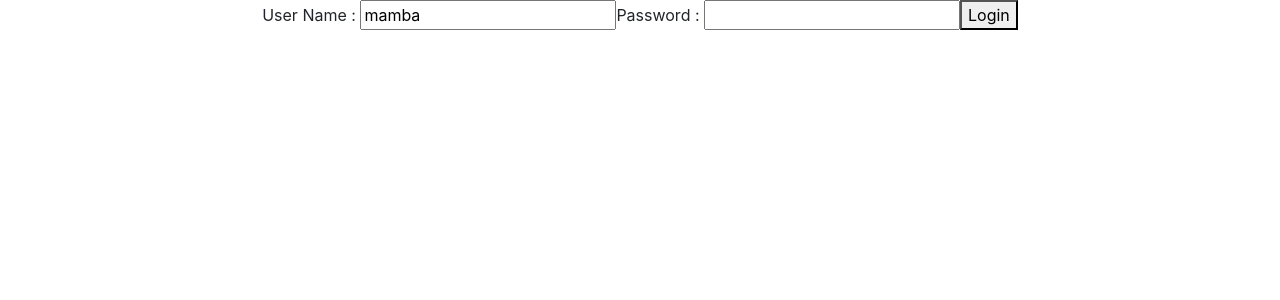
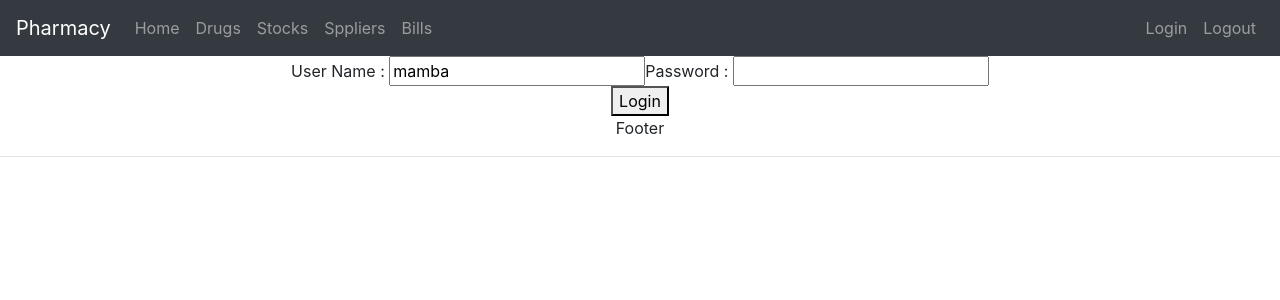
Before and after one commit to awpathum/ePharmacy, a React (Create React App) app in the folder front-end-pharmacy/: page / in a window 1280 px wide. Shown: the top 300 px of the page. Built offline with nearby package versions, Linux system fonts and the light colour scheme.

Commit message:
header created

```diff
--- a/front-end-pharmacy/src/components/PharmacyApp.jsx
+++ b/front-end-pharmacy/src/components/PharmacyApp.jsx
@@ -1,6 +1,6 @@
 import React from 'react';
 import { Component } from "react";
-import { BrowserRouter as Router, Route, Switch } from 'react-router-dom';
+import { BrowserRouter as Router, Route, Switch, Link } from 'react-router-dom';
 
 class PharmacyApp extends Component {
 
@@ -9,9 +9,16 @@ class PharmacyApp extends Component {
             <div className="PharmacyApp">
                 <Router>
                     <>
+                        <HeaderComponent></HeaderComponent>
+                        <Switch>
                             <Route path="/" exact component={LoginComponent}></Route>
                             <Route path="/authenticate" component={LoginComponent}></Route>
-                        <Route path="/home/" component={WelcomeComponent}></Route>
+                            <Route path="/home/checkStock" component={ListDrugsComponent}></Route>
+                            <Route path="/home" exact component={WelcomeComponent}></Route>
+                            <Route path="" component={ErrorComponent}></Route>
+                        </Switch>
+                        <FooterComponent></FooterComponent>
+
                     </>
                 </Router>
 
@@ -23,11 +30,99 @@ class PharmacyApp extends Component {
     }
 }
 
+class ListDrugsComponent extends Component {
+    constructor(props) {
+        super(props)
+        this.state = {
+            drugs: [
+                { id: 'PK001', Name: 'Panadol', unitPrice: 10, Compound: 'Paracetamol', Quantity: 5000 },
+                { id: 'PK001', Name: 'Panadol', unitPrice: 10, Compound: 'Paracetamol', Quantity: 5000 },
+
+            ]
+        }
+    }
+
+    render() {
+        return (
+            <div>
+                <h1>General Stock</h1>
+                <table>
+                    <thead>
+                        <tr>
+                            <th>Id</th>
+                            <th>Name</th>
+                            <th>Unit Price</th>
+                            <th>Compound</th>
+                            <th>Quantity</th>
+                        </tr>
+                    </thead>
+                    <tbody>
+                        {
+                            this.state.drugs.map(
+                                drug =>
+                                    <tr>
+                                        <td>{drug.id}</td>
+                                        <td>{drug.Name}</td>
+                                        <td>{drug.unitPrice}</td>
+                                        <td>{drug.Compound}</td>
+                                        <td>{drug.Quantity}</td>
+                                    </tr>
+                            )
+                        }
+
+                    </tbody>
+                </table>
+            </div>
+        )
+    }
+}
+
+class HeaderComponent extends Component {
+    render() {
+        return (
+            <header>
+                <nav className="navbar navbar-expand-md navbar-dark bg-dark">
+                    <div><a href="http://localhost:3000/home" className="navbar-brand">Pharmacy</a></div>
+                    <ul className="navbar-nav">
+                        <li><Link className="nav-link" to="/home">Home</Link></li>
+                        <li><Link className="nav-link" to="/drug/">Drugs</Link></li>
+                        <li><Link  className="nav-link" to="/stock/">Stocks</Link></li>
+                        <li><Link className="nav-link" to="/supplier/">Sppliers</Link></li>
+                        <li><Link className="nav-link" to="/bill/">Bills</Link></li>
+                    </ul>
+                    <ul className="navbar-nav navbar-collapse justify-content-end">
+                        <li><Link className="nav-link" to="/authenticate">Login</Link></li>
+                        <li><Link className="nav-link" to="/logout">Logout</Link></li>
+                    </ul>
+
+                </nav>
+
+            </header>
+        )
+    }
+}
+
+class FooterComponent extends Component {
+    render() {
+        return (
+            <div>
+                Footer
+                <hr></hr>
+            </div>
+        )
+    }
+}
 
 class WelcomeComponent extends Component {
 
     render() {
-        return <div>Welcome to Pharmacy</div>
+        return <div>Welcome to Pharmacy. To Check the Drug Stock <Link to="home/checkStock">Click Here</Link></div>
+    }
+}
+
+class ErrorComponent extends Component {
+    render() {
+        return <div>Invalid URL</div>
     }
 }
 
@@ -80,6 +175,7 @@ class LoginComponent extends Component {
                 {this.state.showSuccessMessage && <div>Login Successful</div>}
                 User Name : <input type="text" name="username" value={this.state.username} onChange={this.handleChange}></input>
                 Password : <input type="password" name="password" value={this.state.password} onChange={this.handleChange}></input>
+                <br></br>
                 <button onClick={this.loginClicked}>Login</button>
 
             </div>
```
Lines whose indentation alone changed are shown as unchanged.
